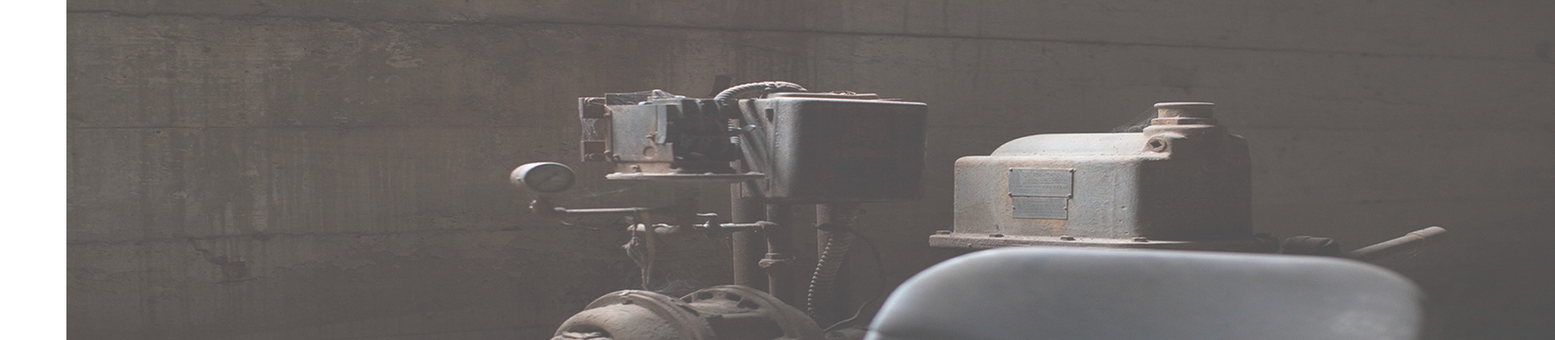
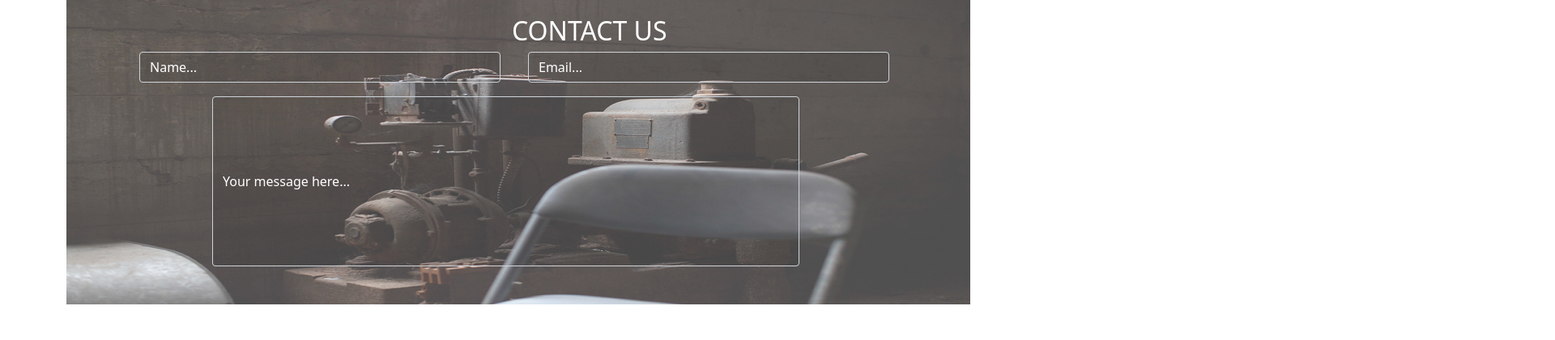
Before and after one commit to DennisNjeru9/Delani_Studio, a plain HTML site: page index.html in a window 1280 px wide. Shown: the part 2211-2631 px from the top of the page at 81% size, 1920 px wide, since content can reach past the window. Drawn offline with nearby package versions, Linux system fonts and the light colour scheme.

Commit message:
add relative position styling to contact class image and absolute position styling to contact class attributes to position them on top of image

```diff
--- a/css/styles.css
+++ b/css/styles.css
@@ -116,3 +116,64 @@
   left: 328px;
   color: white;
 }
+
+.contact{
+  position: relative;
+  margin-top: 60px;
+}
+
+.contact img{
+  width: 100%;
+}
+
+.contact h2{
+  position: absolute;
+  top: 40px;
+  left: 550px;
+  color: white;
+}
+
+.contact #name1{
+  position: absolute;
+  top: 85px;
+  left: 90px;
+  width: 40%;
+}
+
+.contact #email1{
+  position: absolute;
+  top: 85px;
+  width: 40%;
+}
+
+.contact #message{
+  position: absolute;
+  top: 140px;
+  left: 180px;
+  width: 65%;
+  height: 210px;
+}
+
+#message{
+  background-color: rgba(0, 0, 0, 0.1) ;
+}
+
+#name1{
+  background-color: rgba(0, 0, 0, 0.1);
+}
+
+#email1{
+  background-color: rgba(0, 0, 0, 0.1);
+}
+
+#email1::placeholder{
+  color: white;
+}
+
+#name1::placeholder{
+  color: white;
+}
+
+#message::placeholder{
+  color: white;
+}
--- a/index.html
+++ b/index.html
@@ -72,20 +72,19 @@
       </div>
     </div>
     <div class="container">
-      <img src="img/background/c_image.jpg">
       <div class="contact">
-        <h1>CONTACT US</h1>
+        <img src="img/background/c_image.jpg">
+        <h2>CONTACT US</h2>
         <form>
-          <div class="form-group">
-            <label for="name1"></label>
-            <input id="name1" class="form-control" type="text" placeholder="Name...">
+          <div class="row">
+            <div class="col">
+              <input id="name1" class="form-control" type="text" placeholder="Name...">
+            </div>
+            <div class="col">
+              <input id="email1" class="form-control" type="text" placeholder="Email...">
+            </div>
           </div>
           <div class="form-group">
-            <label for="Email1"></label>
-            <input id="Email1" class="form-control" type="text" placeholder="Email...">
-          </div>
-          <div class="form-group">
-            <label for="message"></label>
             <input id="message" class="form-control" type="text" placeholder="Your message here...">
           </div>
         </form>
@@ -127,8 +126,7 @@
     </div>
     <div class="container">
       <div class="copyright">
-        <p>DELANI STUDIO</p>
-        <p>2019</p>
+        <p>DELANI STUDIO<br>2019</p>
       </div>
     </div>
   </body>
```
